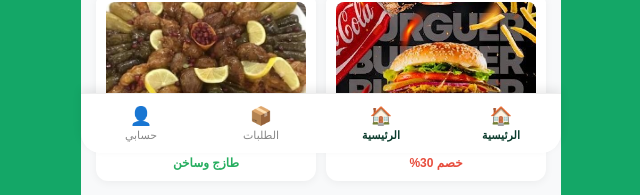
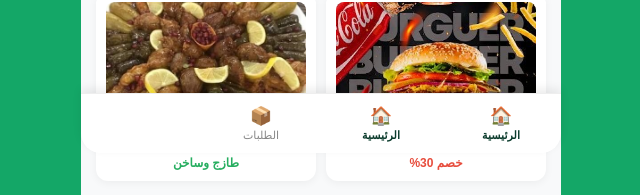
Before and after one commit to yasmeenfoaud7-debug/becho-market-app, a React (Create React App) app: page / in a window 1280 px wide. Shown: the part 647-842 px from the top of the page, without its empty margins (319-959 px from the left). Built offline with nearby package versions, Linux system fonts and the light colour scheme.

Commit message:
Update App.js

```diff
--- a/src/App.js
+++ b/src/App.js
@@ -193,8 +193,7 @@
           onClick={() => setTab('profile')}
           style={{ background: 'none', border: 'none', cursor: 'pointer', textAlign: 'center', color: tab === 'profile' ? '#0b3b2c' : '#888', flex: 1 }}
         >
-          <div style={{ fontSize: '18px' }}>👤</div>
-          <span style={{ fontSize: '11px', fontWeight: tab === 'profile' ? 'bold' : 'normal' }}>حسابي</span>
+
         </button>
       </nav>
 
```
